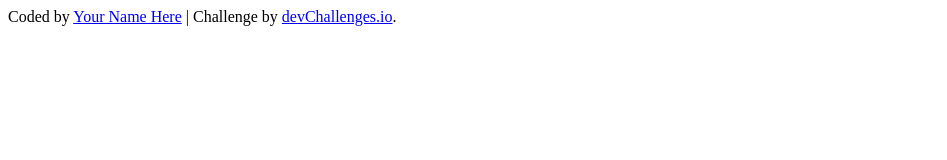
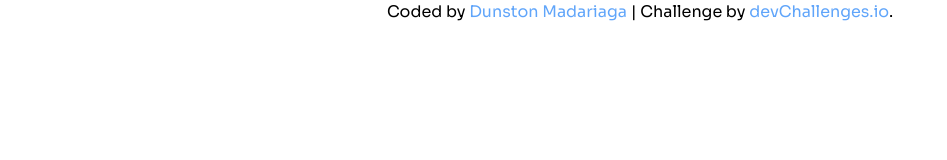
Before and after one commit to Pogo182028/Testimonial-Page, a website: page index.html in a window 1280 px wide. Shown: the whole page, without its empty margins (0-947 px from the left). Drawn offline with Linux system fonts and the light colour scheme.

Commit message:
: Installing tailwind and adding the challenge font
I have implemented in the .json a script called “tailwind” to run the compiler directly

```diff
--- a/index.html
+++ b/index.html
@@ -11,12 +11,30 @@
       sizes="96x96"
     />
 
+    <link rel="preconnect" href="https://fonts.googleapis.com" />
+    <link rel="preconnect" href="https://fonts.gstatic.com" crossorigin />
+    <link
+      href="https://fonts.googleapis.com/css2?family=Sora:wght@100..800&display=swap"
+      rel="stylesheet"
+    />
+
+    <link rel="stylesheet" href="src/styles.css" />
+
     <title>Testimonial Page | devChallenges.io</title>
   </head>
-  <body>
-    <div>
-      Coded by <a href="#">Your Name Here</a> | Challenge by
-      <a href="https://www.devchallenges.io?ref=challenge" target="_blank"
+  <body class="font-sora">
+    <div class="text-center">
+      Coded by
+      <a
+        class="text-blue-400"
+        href="https://github.com/Pogo182028/Testimonial-Page"
+        >Dunston Madariaga</a
+      >
+      | Challenge by
+      <a
+        class="text-blue-400"
+        href="https://www.devchallenges.io?ref=challenge"
+        target="_blank"
         >devChallenges.io</a
       >.
     </div>
--- /dev/null
+++ b/src/input.css
@@ -0,0 +1,3 @@
+@tailwind base;
+@tailwind components;
+@tailwind utilities;
--- /dev/null
+++ b/tailwind.config.js
@@ -0,0 +1,11 @@
+/** @type {import('tailwindcss').Config} */
+module.exports = {
+  content: ["./index.html"],
+  theme: {
+    fontFamily: {
+      sora: ["Sora", "sans-serif"],
+    },
+    extend: {},
+  },
+  plugins: [],
+};
```
Also changed, not shown: package.json (added, +22 -0 lines), src/styles.css (added), 2 other files.
